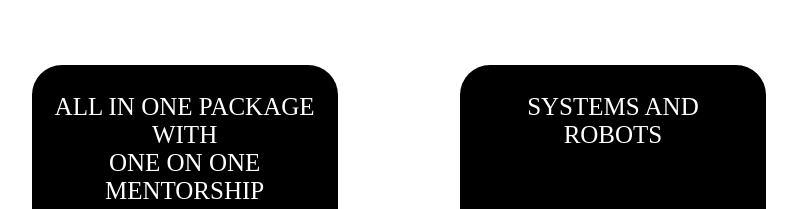
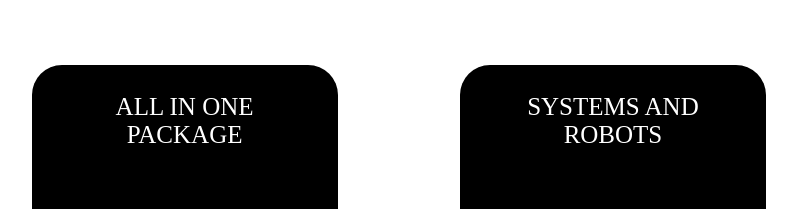
Before and after one commit to Ssabza602/sabza947.github.io, a plain HTML site: page Products.html in a window 1280 px wide. Shown: the part 743-952 px from the top of the page, without its empty margins (180-979 px from the left). Drawn offline with Linux system fonts and the light colour scheme.

Commit message:
Update Products.html

```diff
--- a/Products.html
+++ b/Products.html
@@ -49,7 +49,7 @@
   </div>
 
     <div id="box3">
- <center><p> All in one package with <br>one on one Mentorship </p>
+ <center><p> All in one <br>package </p>
 
  </center>
 
```
